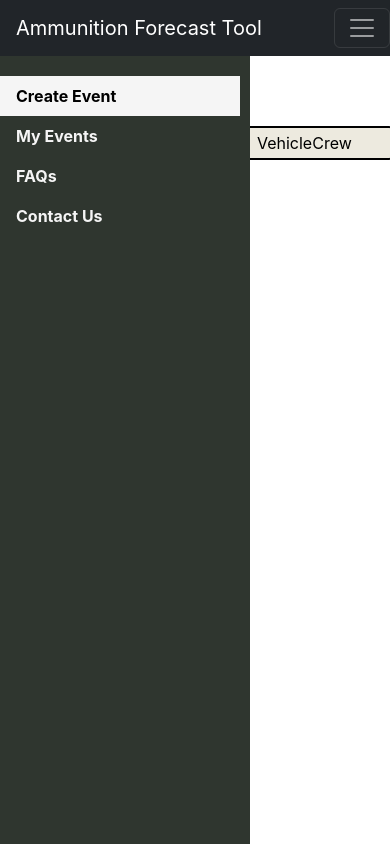
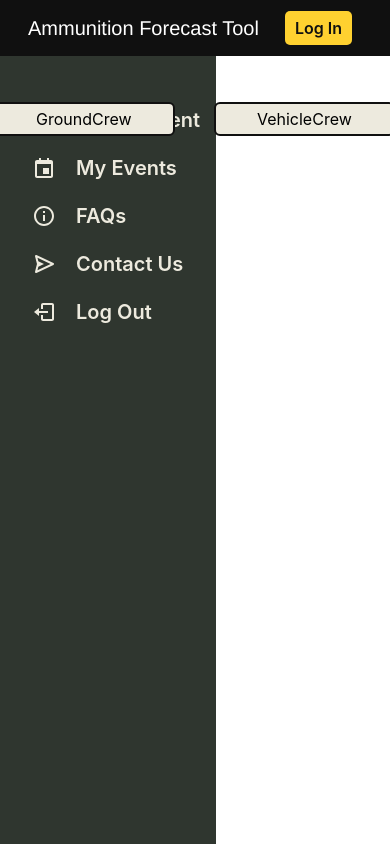
Before and after one commit to jessicawengUX/inf385t, a React (Create React App) app in the folder client/: page / in a window 390 px wide. Shown: the top 844 px of the page. Built offline with nearby package versions, Linux system fonts and the light colour scheme.

Commit message:
update navbar (top and sidebar). The app.js part may need to change or the component need to be update for responsive screen.

```diff
--- a/client/package.json
+++ b/client/package.json
@@ -10,6 +10,7 @@
     "bootstrap": "^5.3.2",
     "react": "^18.2.0",
     "react-dom": "^18.2.0",
+    "react-icons": "^4.11.0",
     "react-router-dom": "^6.18.0",
     "web-vitals": "^2.1.4"
   },
--- a/client/public/css/index.css
+++ b/client/public/css/index.css
@@ -51,6 +51,7 @@ body {
   padding: 6% 12%;
 }
 
+
 /*Header - Navbar*/
 #brandfont {
   font-family:'Franklin Gothic Medium', 'Arial Narrow', Arial, sans-serif;
@@ -60,7 +61,7 @@ body {
   position: sticky;
   top: 0;
   left: 0;
-  width: 100%;
+  width: 100%;;
   z-index: 1000;
   background-color: var(--black);
 }
@@ -71,7 +72,7 @@ body {
   border-radius: 5px;
   color:var(--beige) !important;
   background-color: var(--black);
-  font-weight: normal !important;
+  font-weight: 600 !important;
 }
 
 #header-btn-yellow{
@@ -80,7 +81,7 @@ body {
   border-radius: 5px;
   color:var(--black) !important;
   background-color: var(--yellow);
-  font-weight: normal !important;
+  font-weight: 600 !important;
 }
 
 .showHide { display:none; }
--- a/client/src/App.css
+++ b/client/src/App.css
@@ -13,20 +13,6 @@
   }
 }
 
-.App-header {
-  background-color: #282c34;
-  min-height: 100vh;
-  display: flex;
-  flex-direction: column;
-  align-items: center;
-  justify-content: center;
-  font-size: calc(10px + 2vmin);
-  color: white;
-}
-
-.App-link {
-  color: #61dafb;
-}
 
 @keyframes App-logo-spin {
   from {
--- a/client/src/App.js
+++ b/client/src/App.js
@@ -1,16 +1,26 @@
 import React from "react";
 // We use Route in order to define the different routes of our application
 import { Route, Routes } from "react-router-dom";
+import './App.css'; // Import your global styles
+import "bootstrap/dist/css/bootstrap.css";
+
  // We import all the components we need in our app
 import Navbar from "./components/navbar";
+import Sidebar from "./components/sidebar";
 import Login from "./components/login";
 import Register from "./components/register";
 import Form from "./components/form";
 import Table from "./components/table";
+
  const App = () => {
  return (
    <div>
      <Navbar />
+     <div className="d-flex flex-row">
+      <div className="flex-fill">
+          <Sidebar />
+      </div>
+      <div className="flex-fill">
         <Routes>
             <Route exact path="/" element={<Form/>} />
             <Route path="/app" element={<Form />} />
@@ -19,6 +29,8 @@ import Table from "./components/table";
             <Route path="/login" element={<Login />} />
         </Routes>
         </div>
+     </div>
+   </div>
  );
 };
  export default App;
--- a/client/src/components/navbar.js
+++ b/client/src/components/navbar.js
@@ -1,10 +1,8 @@
 import React from "react";
 //import brandLogo from '../images/zara-logo.png';
 
-// We import bootstrap to make our application look better.
 import "bootstrap/dist/css/bootstrap.css";
 import "./style.css";
-//import "bootstrap/dist/css/bootstrap.min.css";
 
 // We import NavLink to utilize the react router.
 import { NavLink } from "react-router-dom";
@@ -12,42 +10,17 @@ import { NavLink } from "react-router-dom";
 // Here, we display our Navbar
 export default function Navbar() {
  return (
-   <div>
-    // Top Navbar
-    <nav id="navbar" class="navbar navbar-expand-lg navbar-dark bg-dark">
+    <nav role="main" id="navbar" className="navbar navbar-expand-lg navbar-dark --black">
         <div class="container-fluid">
-            <a class="navbar-brand ms-3" href="/../index_home.html">Ammunition Forecast Tool</a>
-            <button class="navbar-toggler" type="button" data-bs-toggle="collapse" data-bs-target="#navbarNav" aria-controls="navbarNav" aria-expanded="false" aria-label="Toggle navigation">
-                <span class="navbar-toggler-icon"></span>
-            </button>
-                <div class="collapse navbar-collapse" id="navbarNav">
-                    <ul class="navbar-nav ms-auto">
-                        <li class="nav-item active">
-                            <a class="nav-link login-link" href="/login">Login</a>
-                        </li>
-                    </ul>
-                </div>
+            <a id="brandfont" className="navbar-brand ms-3" href="/../index_home.html">Ammunition Forecast Tool</a>
+        <div>
+            <ul className="navbar-nav navi-pills me-3">
+                 <li className="nav-item">
+                 <a id="header-btn-yellow" className="nav-link" href="/login">Log In</a>
+                </li>
+             </ul>
+        </div>
         </div>
     </nav>
-
-    <div id="sidebar" class="bg-custom-medium">
-        <ul class="nav flex-column">
-            <li class="nav-item">
-                <a class="nav-link active" href="/app"> Create Event </a>
-            </li>
-            <li class="nav-item">
-                <a class="nav-link" href="#"> My Events </a>
-            </li>
-            <li class="nav-item">
-                <a class="nav-link" href="#"> FAQs </a>
-            </li>
-            <li class="nav-item">
-                <a class="nav-link" href="/../index_home.html#contact-bg"> Contact Us</a>
-            </li>
-        </ul>
-    </div>
-
-
-   </div>
  );
 }
--- /dev/null
+++ b/client/src/components/sidebar.js
@@ -0,0 +1,85 @@
+import React, { useRef, useState, useEffect } from "react";
+
+//import react icon will need to put'npm install react-icons' in the client folder
+//library in https://react-icons.github.io/react-icons/search?q=Bilog
+import { BiAddToQueue, BiCalendarEvent, BiInfoCircle, BiSend, BiLogOut } from "react-icons/bi";
+
+import "bootstrap/dist/css/bootstrap.css";
+import "./style.css";
+
+// We import NavLink to utilize the react router.
+import { NavLink } from "react-router-dom";
+
+export default function Sidebar() {
+    const mySidebarRef = useRef(null);
+    const [mini, setMini] = useState(true);
+
+    useEffect(() => {
+      const mySidebar = mySidebarRef.current;
+
+      const handleMouseEnter = () => {
+        toggleSidebar(true);
+      };
+
+      const handleMouseLeave = () => {
+        toggleSidebar(false);
+      };
+
+      mySidebar.addEventListener("mouseenter", handleMouseEnter);
+      mySidebar.addEventListener("mouseleave", handleMouseLeave);
+
+      return () => {
+        mySidebar.removeEventListener("mouseenter", handleMouseEnter);
+        mySidebar.removeEventListener("mouseleave", handleMouseLeave);
+      };
+    }, [mini]);
+
+    const toggleSidebar = (isMouseEnter) => {
+      const mySidebar = mySidebarRef.current;
+
+      if (isMouseEnter && !mini) {
+        mySidebar.style.width = "13.5rem";
+        setMini(true);
+      } else if (!isMouseEnter && mini) {
+        mySidebar.style.width = "4.75rem";
+        setMini(false);
+      }
+    };
+
+  return (
+    <nav role="Side" className="sidebar" id="mySidebar" ref={mySidebarRef}>
+      <ol className="nav text-left .active-link">
+        <li>
+            <NavLink to="/app">
+            <BiAddToQueue size={24} style={{marginRight:'1.25rem'}} />
+            <span>Create Event</span>
+          </NavLink>
+        </li>
+        <li>
+            <NavLink to="/myevents">
+            <BiCalendarEvent size={24} style={{marginRight:'1.25rem'}} />
+            <span>My Events</span>
+          </NavLink>
+        </li>
+        <li className="logo-details">
+          <a href="#">
+            <BiInfoCircle size={24} style={{marginRight:'1.25rem'}} />
+            <span>FAQs</span>
+          </a>
+        </li>
+        <li>
+          <a href="#">
+            <BiSend size={24} style={{marginRight:'1.25rem'}} />
+            <span>Contact Us</span>
+          </a>
+        </li>
+        <li>
+          <a href="#">
+            <BiLogOut size={24} style={{marginRight:'1.25rem'}} />
+            <span>Log Out</span>
+          </a>
+        </li>
+      </ol>
+    </nav>
+  );
+}
--- a/client/src/components/style.css
+++ b/client/src/components/style.css
@@ -31,13 +31,12 @@ body {
   margin: 0; /* Remove default body margin */
 }
 
+#brandfont {
+  font-family:'Franklin Gothic Medium', 'Arial Narrow', Arial, sans-serif;
+}
+
 .container {
   text-align: left;
-}
-
-.container-fluid {
-  padding-left: 0;
-  padding-right: 0;
 }
 
 #navbar {
@@ -46,42 +45,69 @@ body {
   left: 0;
   width: 100%;
   z-index: 1000;
-  background-color: #101010;
+  background-color: var(--black);
 }
 
-.login-link {
-  margin-right: 10px; /* Adjust the right margin for the "Login" link */
-  padding: 5px 10px; /* Add padding to create space around the text */
-  border-radius: 5px; /* Add rounded corners to the border */
-  color: black !important; /* Change text color */
-  background-color: yellow;
-  font-weight: normal !important;
-
+#header-btn-yellow{
+  margin-right: 10px;
+  padding: 5px 10px;
+  border-radius: 5px;
+  color:var(--black) !important;
+  background-color: var(--yellow);
+  font-weight: 600 !important;
 }
 
 /* Sidebar Section */
-#sidebar {
+.sidebar {
   position: fixed;
-  top: 56px; /* Adjust the top offset to match the navbar height */
   left: 0;
+  top:56px;
   height: 100%;
-  width: 250px; /* Adjust the width as needed */
-  z-index: 1;
-  padding-top: 20px;
-  padding-right: 10px;
-  background-color: #2F362F;
+  width: 13.5rem;
+  padding-top: 2.5rem;
+  padding-left: 1.25rem;
+  background-color: var(--green);
+  white-space: nowrap;
+  overflow-x: hidden;
+  transition: 0.5s;
 }
 
-.nav-link.active {
-  color: black;        /* Text color for the active link */
-  background-color: whitesmoke; /* Background color for the active link */
-  font-weight: bold;
+/*need to expend the main content
+#main {
+transition: margin-left .5s;
+padding: 16px;
+margin-left: 85px;
+}*/
+
+.sidebar a{
+  border-radius: 0.5rem 0rem 0rem 0.5rem;
+  padding: 0.75rem 6rem 0.75rem 0.75rem;
+  text-decoration: none;
+  font-size: 1.25rem;
+  font-weight: 600;
+  line-height: normal;
+  color: var(--beige);
+  display:flex;
 }
 
-.nav-link {
-  color: whitesmoke; /* Change this color for the non-active links */
-  font-weight: bold;
+.sidebar a:hover{
+  color: var(--green);
+  background-color: #c1bcac;
 }
+
+
+.active-link a{
+  border-radius: 0.5rem 0rem 0rem 0.5rem;
+  padding: 0.75rem 6rem 0.75rem 0.75rem;
+  text-decoration: none;
+  font-size: 1.25rem;
+  font-weight: 600;
+  line-height: normal;
+  display:flex;
+  color: var(--beige);        /* Text color for the active link */
+  background-color: var(--beige); /* Background color for the active link */
+}
+
 
 
 /* Progress Line */
@@ -90,11 +116,11 @@ body {
   height: 1px;
   position: relative;
   display: flex;
-  background-color: #ccc;
+  background-color: var(--beige);
   justify-content: space-between;
   align-items: center;
   padding: 1px;
-  background-color: black;
+  background-color: var(--black);
 }
 
 .checkpoint {
@@ -102,8 +128,8 @@ body {
   height: 20px;
   background-color: #007bff;
   border-radius: 50%;
-  border: 2px solid black;
-  background-color: yellow;
+  border: 2px solid var(--black);
+  background-color: var(--yellow);
   left: 50%;
   transform: translate(-50%, -50%);
 }
@@ -121,26 +147,26 @@ body {
   text-align: center;
   line-height: 0px;
   color: black;        /* Text color for the active link */
-  background-color: #EDEADF; /* Background color for the active link */
-  border: 2px solid black; /* Change the outline color to red */
+  background-color: var(--beige); /* Background color for the active link */
+  border: 2px solid var(--black); /* Change the outline color to red */
   font-size: 16px;
 }
 
 .btn:hover {
-  background-color: yellow;
-  border: 2px solid black;
+  background-color: var(--yellow);
+  border: 2px solid var(--black);
   color: black;
 }
 
 .btn:focus, .btn:active {
-  background-color: yellow;
-  border: 2px solid black;
+  background-color: var(--yellow);
+  border: 2px solid --black;
   outline: none; /* Remove the default focus outline */
   box-shadow: none; /* Remove the default focus box-shadow */
 }
 
 .btn-active {
-  background-color: yellow; /* This style will be applied to the active button */
+  background-color: var(--yellow); /* This style will be applied to the active button */
 }
 
 /* Form Section */
```
Also changed, not shown: client/public/index_home.html (+5 -7 lines), 1 other file (tests, documents, lock files or other folders). Lines whose indentation alone changed are shown as unchanged.
